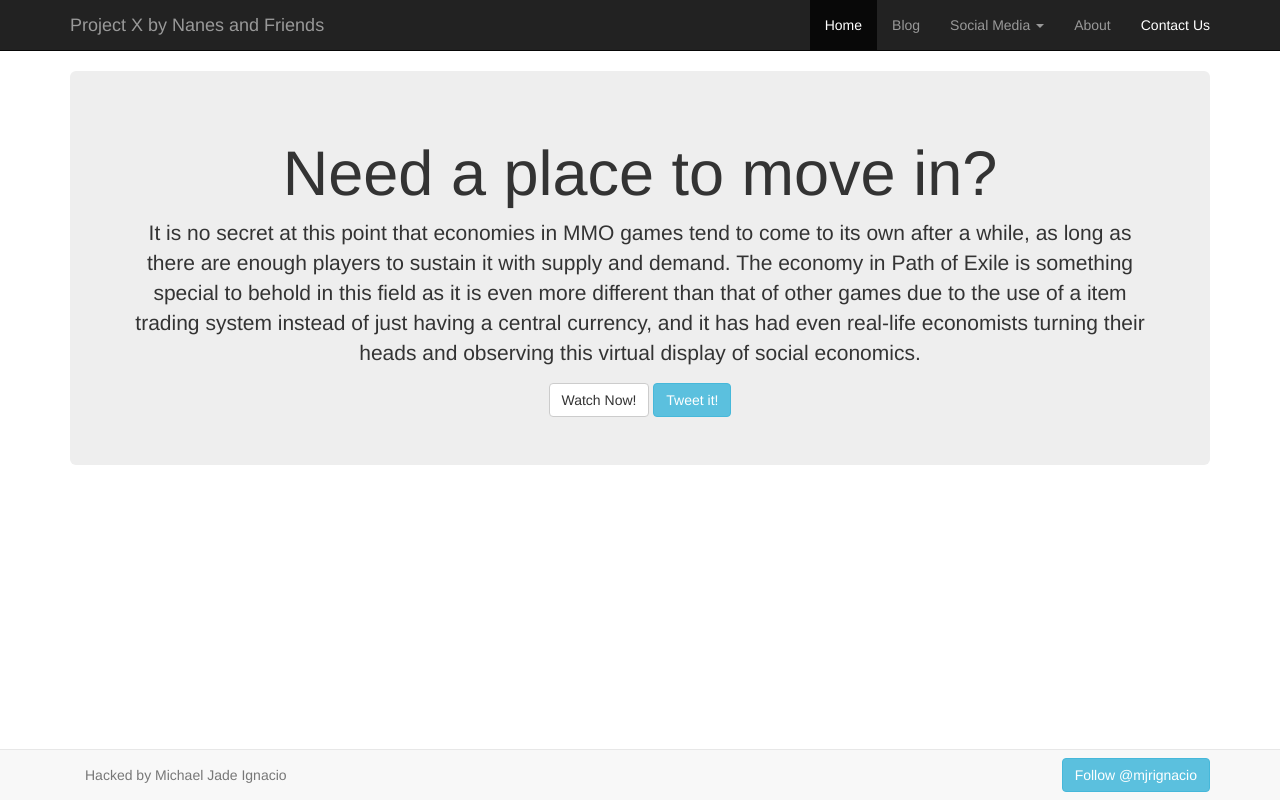
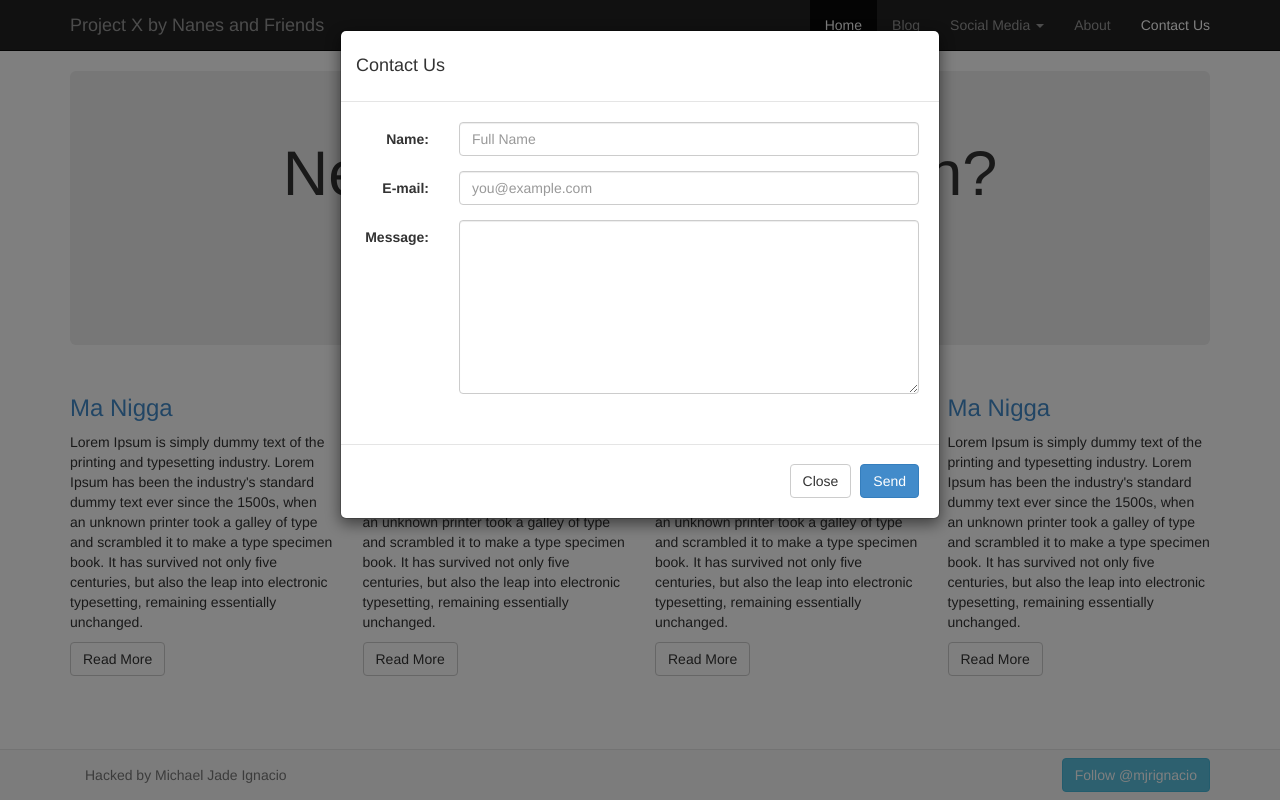
Before and after one commit to mjrignacio/up-lipat-bahay, a plain HTML site: page index.html in a window 1280 px wide. Both pictures are taken after a click on the link "Contact Us". Drawn offline with nearby package versions, Linux system fonts and the light colour scheme; files that its build step writes are made by us from their sources.

Commit message:
contact us

```diff
--- a/index.html
+++ b/index.html
@@ -37,7 +37,7 @@
 							</ul>
 						</li>
 						<li><a href="#">About</a></li>
-						<li><a href="#">Contact Us</a></li>
+						<li><a href="#contact" data-toggle="modal">Contact Us</a></li>
 					</ul>
 				</div>
 
@@ -49,18 +49,35 @@
 			<div class="jumbotron text-center">
 				<h1>Need a place to move in?</h1>
 				<p>
-					 It is no secret at this point that economies in MMO games tend to come to its own after a while, as long as there are enough players to sustain it with supply and demand. The economy in Path of Exile is something special to behold in this field as it is even more different than that of other games due to the use of a item trading system instead of just having a central currency, and it has had even real-life economists turning their heads and observing this virtual display of social economics.
+					 You just found the right place.
 				</p>
-				<a class="btn btn-default">Watch Now!</a>
-				<a class="btn btn-info">Tweet it!</a>
+				<!-- <a class="btn btn-default">Move in!</a> -->
+				<a class="btn btn-info">Reserve place</a>
 
 			</div>
 		</div>
 
 		<div class="container">
 			<div class="row">
-				<div class="col-nd-3">
-
+				<div class="col-md-3">
+					<h3><a href="#">Ma Nigga</a></h3>
+					<p>Lorem Ipsum is simply dummy text of the printing and typesetting industry. Lorem Ipsum has been the industry's standard dummy text ever since the 1500s, when an unknown printer took a galley of type and scrambled it to make a type specimen book. It has survived not only five centuries, but also the leap into electronic typesetting, remaining essentially unchanged.</p>
+					<a href="#" class="btn btn-default">Read More</a>
+				</div>
+				<div class="col-md-3">
+					<h3><a href="#">Ma Nigga</a></h3>
+					<p>Lorem Ipsum is simply dummy text of the printing and typesetting industry. Lorem Ipsum has been the industry's standard dummy text ever since the 1500s, when an unknown printer took a galley of type and scrambled it to make a type specimen book. It has survived not only five centuries, but also the leap into electronic typesetting, remaining essentially unchanged.</p>
+					<a href="#" class="btn btn-default">Read More</a>
+				</div>
+				<div class="col-md-3">
+					<h3><a href="#">Ma Nigga</a></h3>
+					<p>Lorem Ipsum is simply dummy text of the printing and typesetting industry. Lorem Ipsum has been the industry's standard dummy text ever since the 1500s, when an unknown printer took a galley of type and scrambled it to make a type specimen book. It has survived not only five centuries, but also the leap into electronic typesetting, remaining essentially unchanged.</p>
+					<a href="#" class="btn btn-default">Read More</a>
+				</div>
+				<div class="col-md-3">
+					<h3><a href="#">Ma Nigga</a></h3>
+					<p>Lorem Ipsum is simply dummy text of the printing and typesetting industry. Lorem Ipsum has been the industry's standard dummy text ever since the 1500s, when an unknown printer took a galley of type and scrambled it to make a type specimen book. It has survived not only five centuries, but also the leap into electronic typesetting, remaining essentially unchanged.</p>
+					<a href="#" class="btn btn-default">Read More</a>
 				</div>
 			</div>
 		</div>
@@ -72,6 +89,43 @@
 			</div>
 		</div>
 
+		<div class="modal fade" id="contact" role="dialog">
+			<div class="modal-dialog">
+				<div class="modal-content">
+					<form action="" class="form-horizontal">
+						<div class="modal-header">
+							<h4>Contact Us</h4>
+						</div>
+						<div class="modal-body">
+							<div class="form-group">
+								<label for="contact-name" class="col-lg-2 control-label"> Name: </label>
+								<div class="col-lg-10">
+									<input type="text" class="form-control" id="contact-name" placeholder="Full Name">
+								</div>
+							</div>
+							<div class="form-group">
+								<label for="contact-email" class="col-lg-2 control-label"> E-mail: </label>
+								<div class="col-lg-10">
+									<input type="email" class="form-control" id="contact-email"
+									placeholder="you@example.com">
+								</div>
+							</div>
+							<div class="form-group">
+								<label for="contact-msg" class="col-lg-2 control-label"> Message: </label>
+								<div class="col-lg-10">
+									<textarea class="form-control" name="" rows="8"></textarea>
+								</div>
+							</div>
+						</div>
+						<div class="modal-footer">
+							<a class="btn btn-default" data-dismiss="modal">Close</a>
+							<button class="btn btn-primary" type="submit">Send</button>
+						</div>
+					</form>
+				</div>
+			</div>
+		</div>
+
 		<script src="//code.jquery.com/jquery-1.11.0.min.js"></script>
 		<script src="//code.jquery.com/jquery-migrate-1.2.1.min.js"></script>
 		<script src="js/bootstrap.js"></script>
--- a/styles.css
+++ b/styles.css
@@ -1 +1,5 @@
 /*adjustments to css/custom styling*/
+
+body {
+	margin-bottom: 80px;
+}
```
